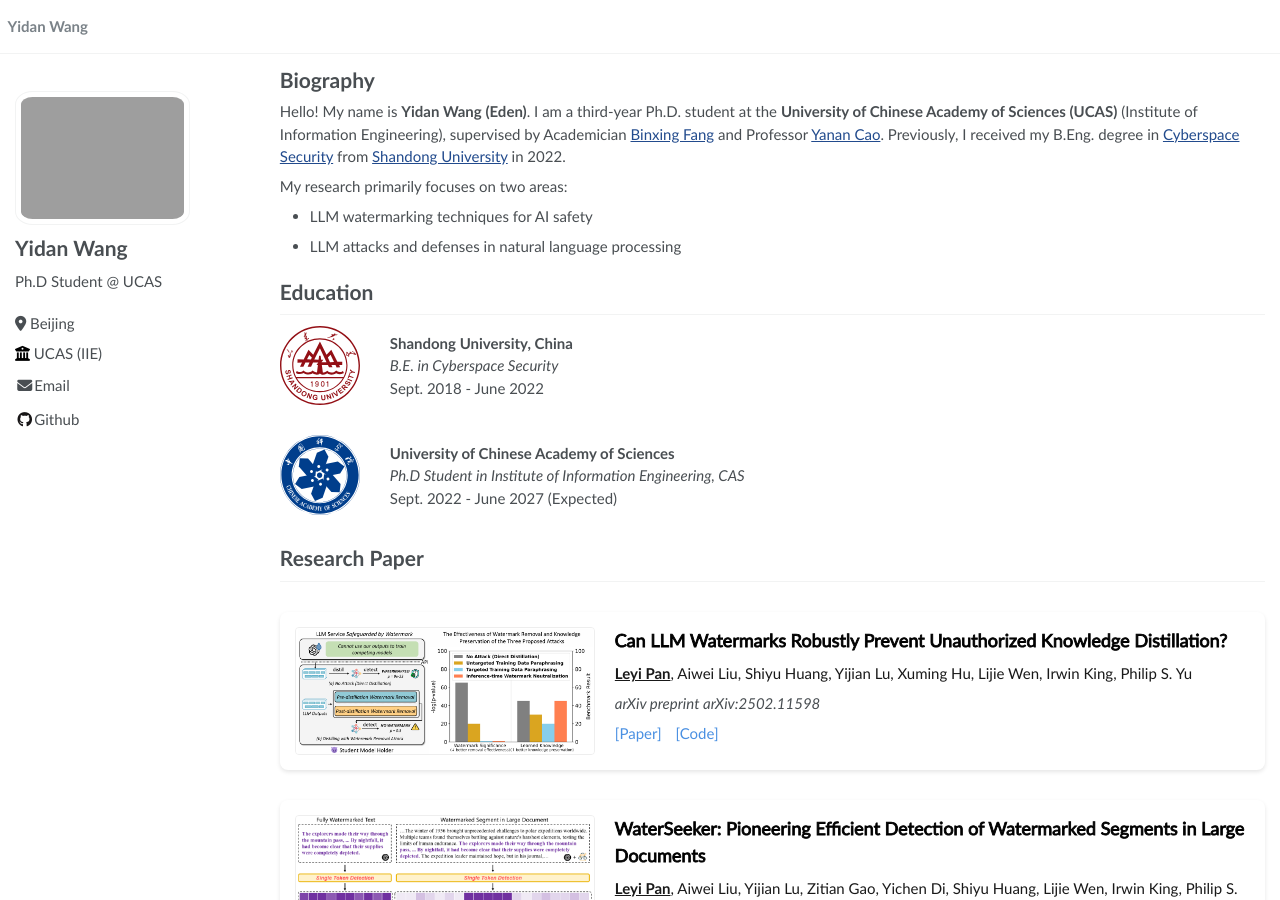
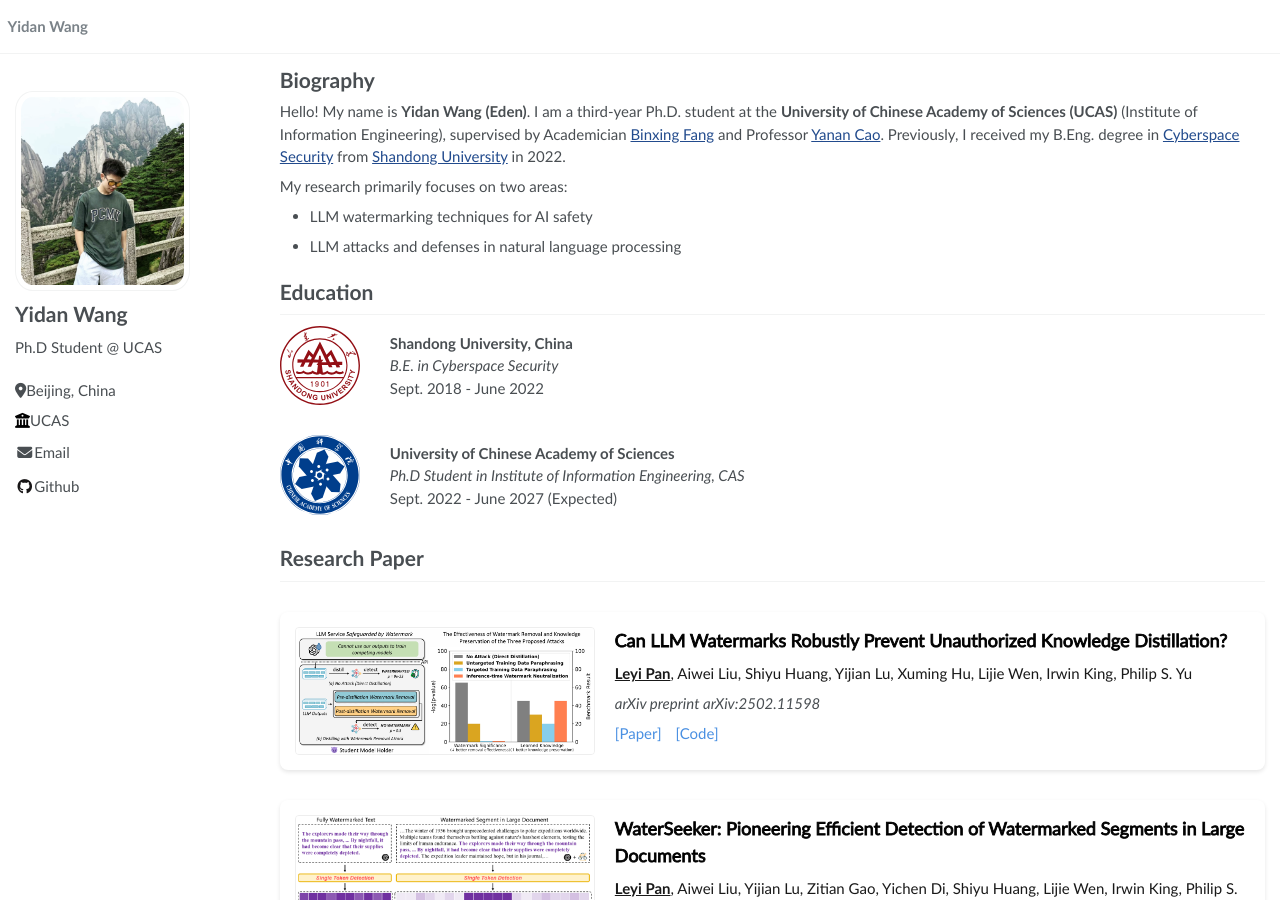
Before and after one commit to redwyd/redwyd.github.io, a Jekyll site: the page built from _pages/about.md, in a window 1280 px wide and 900 px high. Built offline with Jekyll 4.4.1, drawn with Linux system fonts in a browser that asks for light colours.

Commit message:
Update _config.yml

```diff
--- a/_config.yml
+++ b/_config.yml
@@ -21,12 +21,12 @@ repository               : "redwyd/redwyd.github.io"
 #               Additional customization can be done by editing /_includes/author-profile.html
 author:
   # Biographic information
-  avatar           : "self-photo-new.jpg"
+  avatar           : "myself.png"
   name             : "Yidan Wang"
   pronouns         :
   bio              : "Ph.D Student @ UCAS"
-  location         : " Beijing"
-  employer         : " UCAS (IIE)"
+  location         : "Beijing, China"
+  employer         : "UCAS"
   uri              :
   email            : "wangyidan@iie.ac.cn"
 
```
